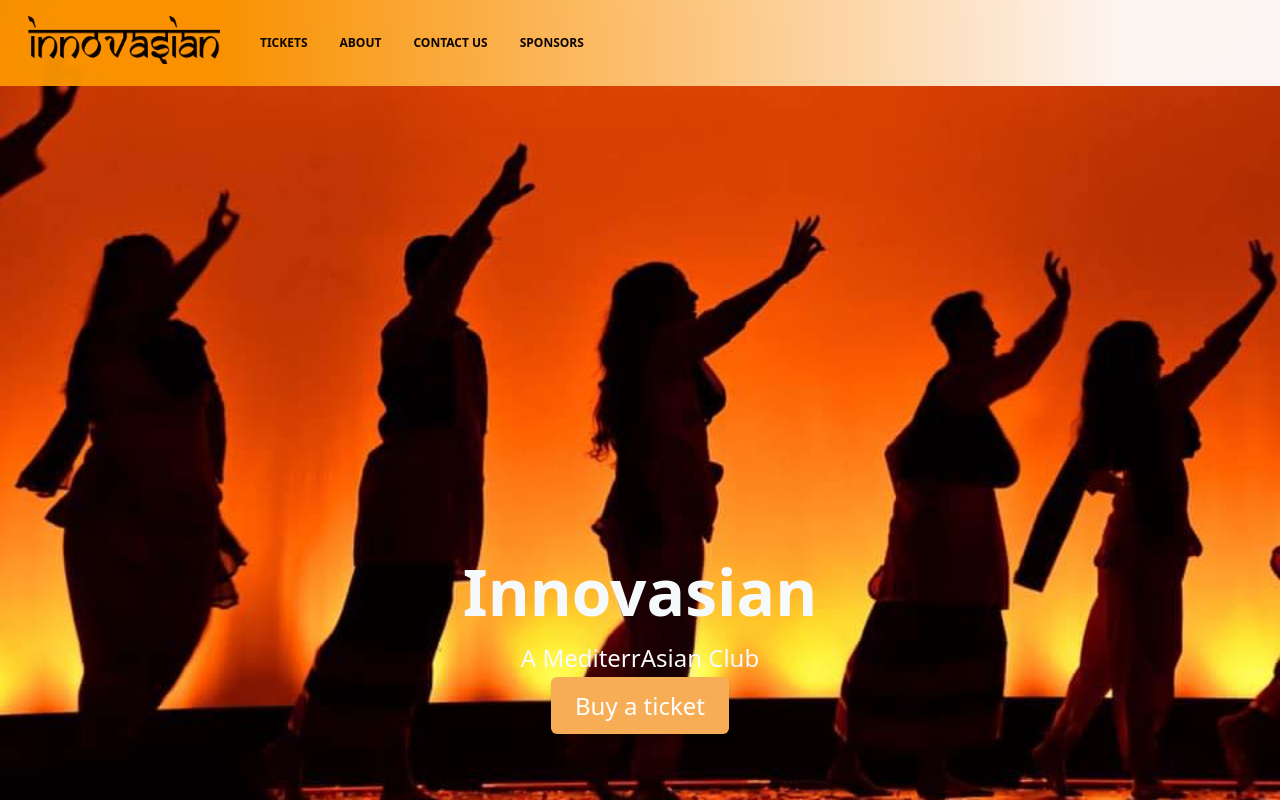
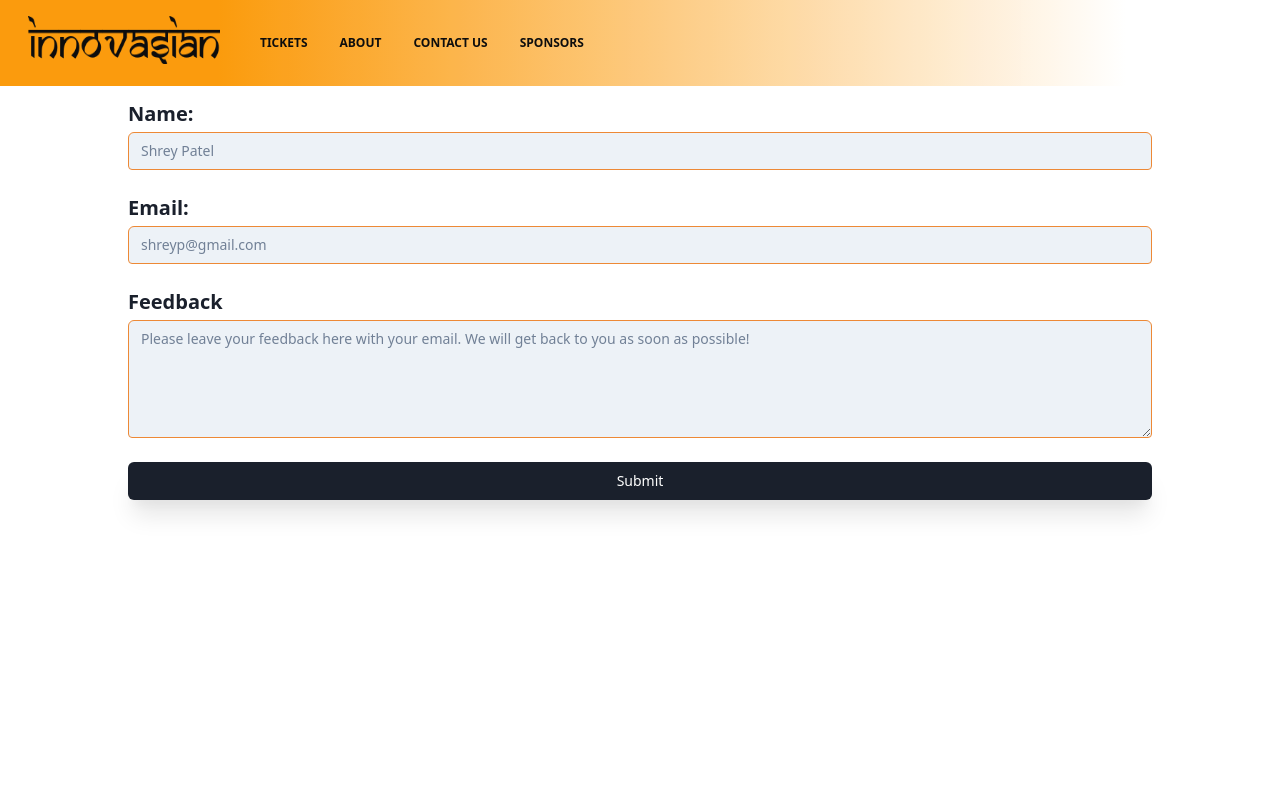
Before and after one commit to shreypjain/innovasianWebsite, a React (Create React App) app in the folder src/: page /contact in a window 1280 px wide. Built offline with nearby package versions, Linux system fonts and the light colour scheme.

Commit message:
contact page

```diff
--- a/src/src/App.js
+++ b/src/src/App.js
@@ -12,9 +12,9 @@ function App() {
     <Navbar/>
         <Switch>
           {/* all of the routes and the pages will go here */}
+          <Route path="/contact" component={Contact}/>
           <Route path="/"component={Home}/>
-          <Route path="/contact" component={Contact}/>
-       </Switch>
+        </Switch>
     </BrowserRouter>
   )
 }
--- a/src/src/components/navbar.js
+++ b/src/src/components/navbar.js
@@ -48,7 +48,7 @@ function Navbar() {
                   className="px-3 py-2 flex items-center text-xs uppercase font-bold leading-snug text-black hover:opacity-75"
                 >
                   <i className="fab fa-facebook-square text-lg leading-lg text-black opacity-75"></i><span className="ml-2">
-                    <NavLink to="/contact">
+                    <NavLink to="/">
                     Tickets
                     </NavLink>
                     </span>
@@ -72,7 +72,7 @@ function Navbar() {
                   href="#pablo"
                 >
                   <i className="fab fa-pinterest text-lg leading-lg text-black opacity-75"></i><span className="ml-2">
-                  <NavLink to="">
+                  <NavLink to="/contact">
                     Contact Us
                     </NavLink>
                   </span>
--- a/src/src/pages/contact.js
+++ b/src/src/pages/contact.js
@@ -1,20 +1,41 @@
 import React from 'react'
 import NavLink from 'react-router-dom'
 
+const bgStyle={
+    background: "linear-gradient(90.05deg, #FB9600 16.94%, #FFFFFF 88.08%)",
+    opacity: "0.95",
+    position: "relative",
+    top: "0",
+    right: "0",
+    left: "0",
+}
+
 function Contact() {
     return(
-        <div className="mt-20">
+            <div className="mt-24">
                 <div className="mx-auto shadow-ld rounded-b-lg sm:mx-auto md:mx-auto max-w-full sm:max-w-full md:max-w-5xl relative">
                     <form className="mt-8">
+                    <div className="mt-5">
+                            <label className="mt-6 text-center text-xl leading-9 font-extrabold text-gray-900">Name: </label>
+                            <input
+                                className="appearance-none rounded relative block w-full px-3 py-2 border bg-gray-200 border-orange-500 placeholder-gray-600 text-gray-900 rounded-t-md focus:outline-none focus:shadow-outline-gray focus:border-gray-300 focus:z-10 sm:text-sm sm:leading-5"
+                                aria-label="name"
+                                name="name"
+                                type="text"
+                                required
+                                placeholder="Shrey Patel"
+                            >
+                            </input>
+                        </div>
                         <div className="mt-5">
-                            <label className="mt-6 text-center text-xl leading-9 font-extrabold text-gray-900">Your Email: </label>
+                            <label className="mt-6 text-center text-xl leading-9 font-extrabold text-gray-900">Email: </label>
                             <input
                                 className="appearance-none rounded relative block w-full px-3 py-2 border bg-gray-200 border-orange-500 placeholder-gray-600 text-gray-900 rounded-t-md focus:outline-none focus:shadow-outline-gray focus:border-gray-300 focus:z-10 sm:text-sm sm:leading-5"
                                 aria-label="email"
                                 name="email"
                                 type="text"
                                 required
-                                placeholder="E.g. shreypjain@gmail.com"
+                                placeholder="shreyp@gmail.com"
                             >
                             </input>
                         </div>
@@ -22,8 +43,8 @@ function Contact() {
                             <label className="mt-6 text-center text-xl leading-9 font-extrabold text-gray-900">Feedback </label>
                             <textarea
                                 className="appearance-none rounded relative block w-full px-3 py-2 border bg-gray-200 border-orange-500 placeholder-gray-600 text-gray-900 rounded-t-md focus:outline-none focus:shadow-outline-gray focus:border-gray-300 focus:z-10 sm:text-sm sm:leading-5"
-                                aria-label="email"
-                                name="email"
+                                aria-label="feedback"
+                                name="feedback"
                                 type="text"
                                 rows="5"
                                 cols="33"
```
